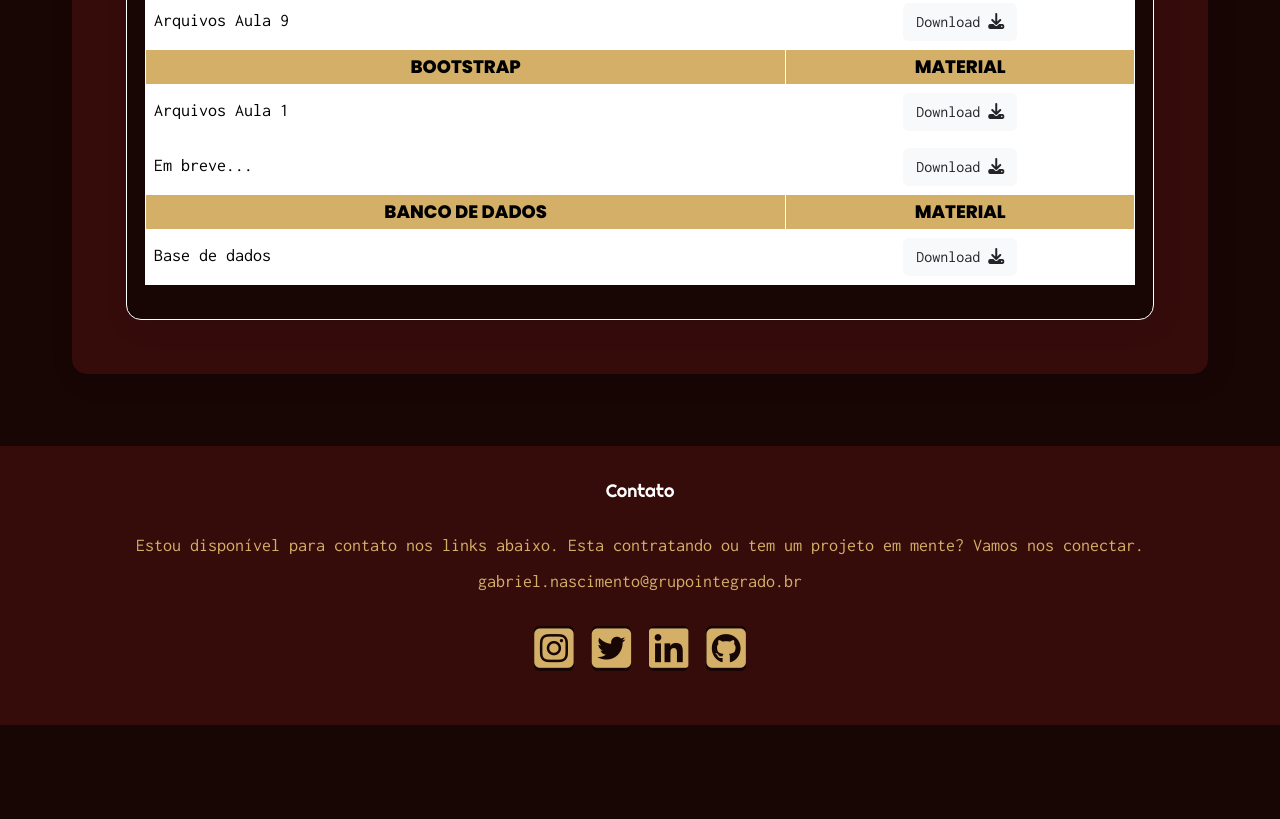
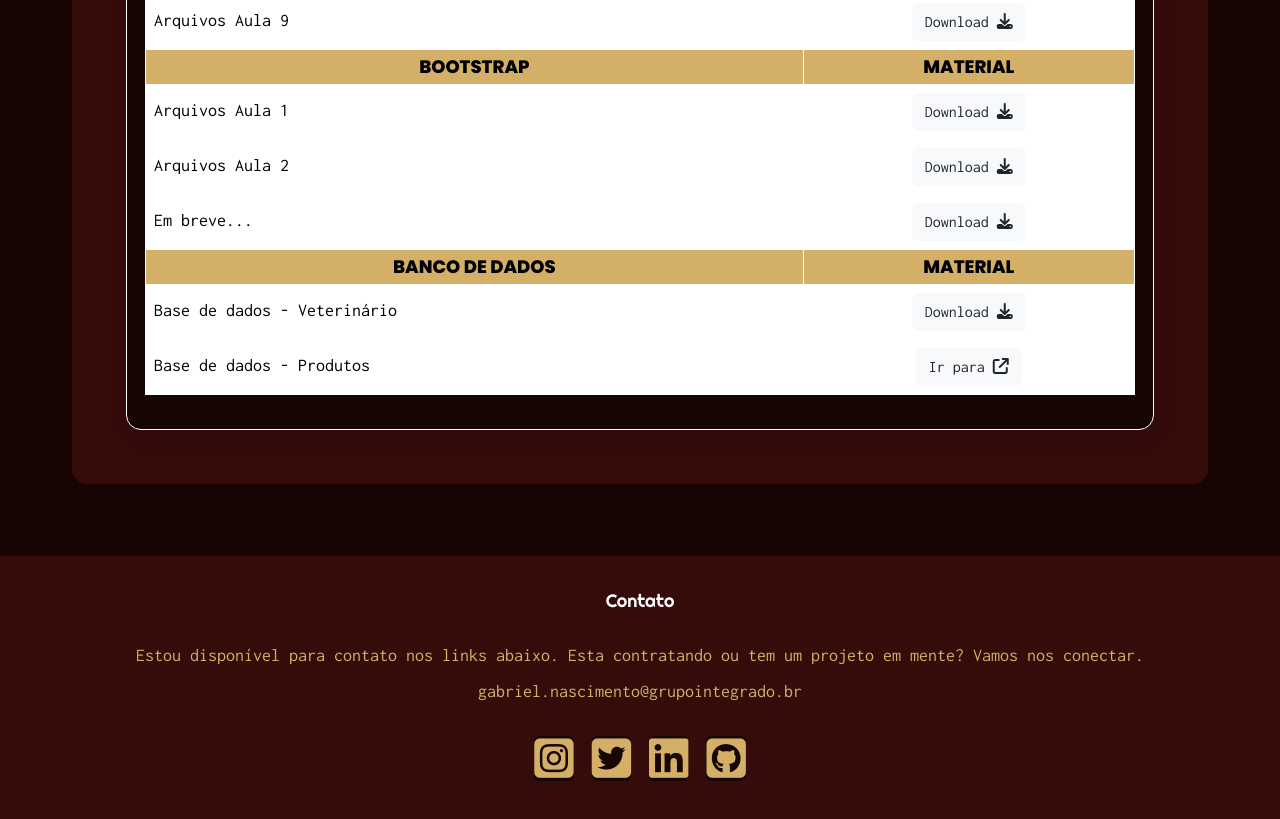
Before and after one commit to GabNasci/MeuPortifolio2.0, a plain HTML site: page index.html in a window 1280 px wide. Shown: the part 2737-3556 px from the top of the page. Before the commit the page ends 3462 px from the top, so only its background shows below. Drawn offline with nearby package versions, Linux system fonts and the light colour scheme; some packages are replaced by stand-ins of ours; a script that the page names is missing.

Commit message:
Adicionando materiais da aula 2

```diff
--- a/index.html
+++ b/index.html
@@ -415,6 +415,15 @@
                                 </td>
                             </tr>
                             <tr class="material__row">
+                                <td class="col-aula">Arquivos Aula 2</td>
+                                <td class="col-download">
+                                    <a href="./downloads/Aula 2(Material).rar" class="btn btn-light text-dark">
+                                        Download
+                                        <i class="fa-solid fa-download"></i>
+                                    </a>
+                                </td>
+                            </tr>
+                            <tr class="material__row">
                                 <td class="col-aula">Em breve...</td>
                                 <td class="col-download">
                                     <a onclick="alert('Material ainda não disponível')" class="btn btn-light text-dark">
@@ -428,11 +437,20 @@
                                 <th scope="col">MATERIAL</th>
                             </tr>
                             <tr class="material__row">
-                                <td class="col-aula">Base de dados</td>
+                                <td class="col-aula">Base de dados - Veterinário</td>
                                 <td class="col-download">
                                     <a href="./downloads/basedbaceleracao.txt" download class="btn btn-light text-dark">
                                         Download
                                         <i class="fa-solid fa-download"></i>
+                                    </a>
+                                </td>
+                            </tr>
+                            <tr class="material__row">
+                                <td class="col-aula">Base de dados - Produtos</td>
+                                <td class="col-download">
+                                    <a href="https://gist.github.com/johnnysantos91/49131ffc9e13715050b2af2a7a09288e" target="_blank" class="btn btn-light text-dark">
+                                        Ir para
+                                        <i class="fa-solid fa-arrow-up-right-from-square"></i>
                                     </a>
                                 </td>
                             </tr>
```
Also changed, not shown: 1 other file.
